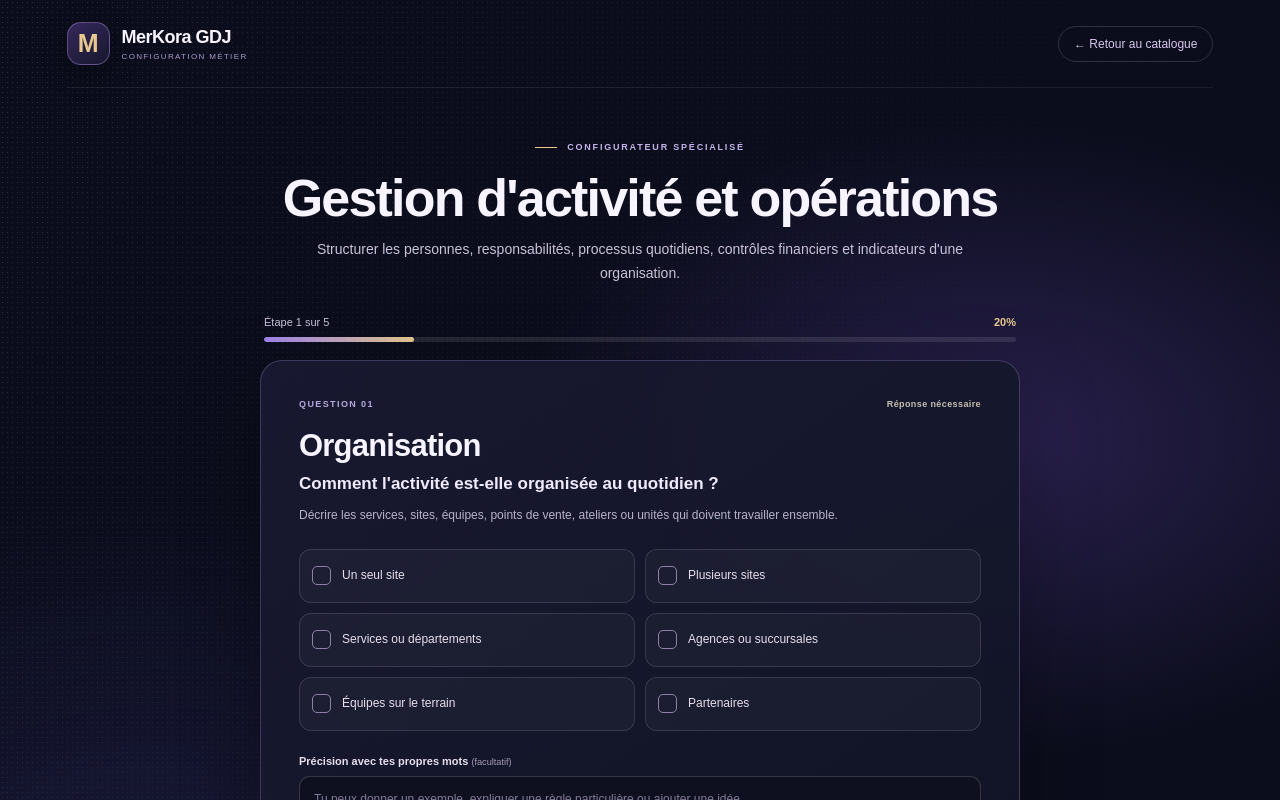
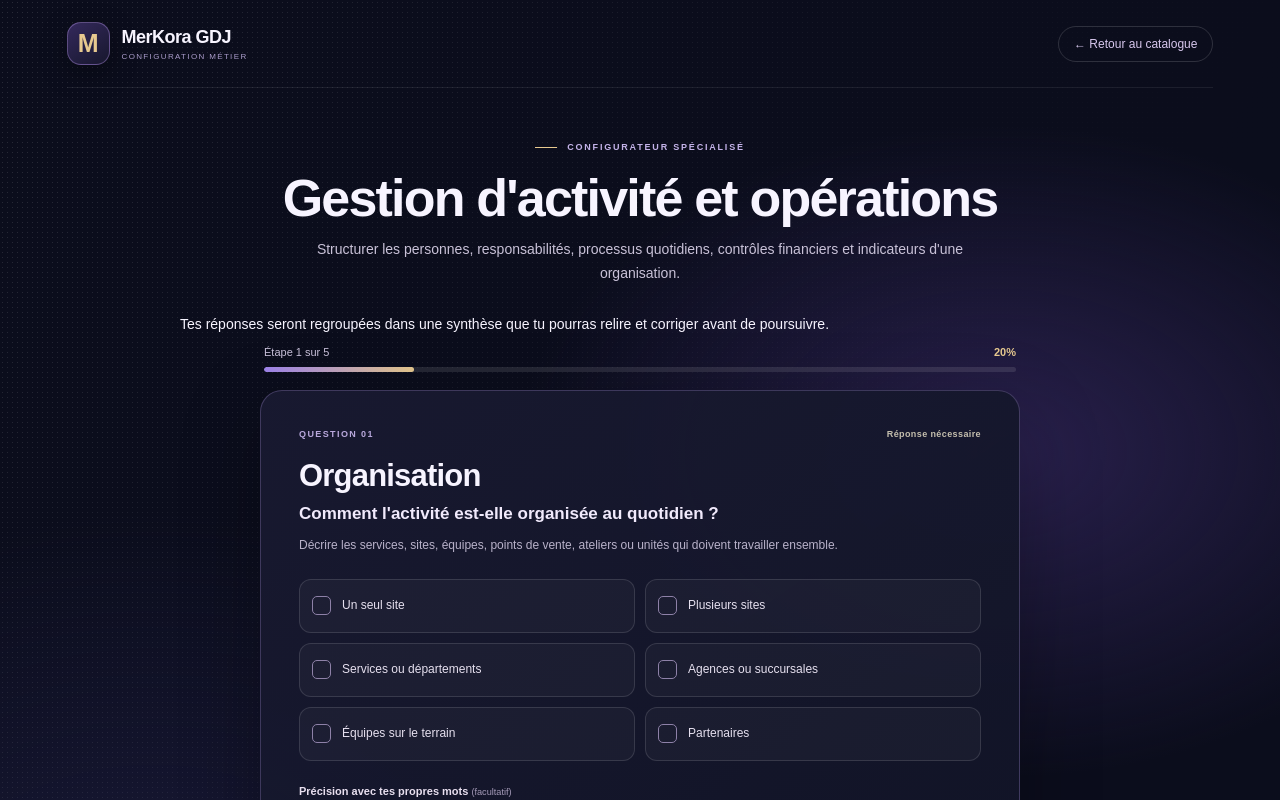
Before and after one commit to merkelnascom-art/Merkora-GDJ, a Next.js app: page /catalogue/configurer/business_management in a window 1280 px wide. Shown: the top 800 px of the page. Built offline with nearby package versions, Linux system fonts and the light colour scheme.

Commit message:
feat(merkora): explain reviewable project summary throughout flow

```diff
--- a/app/catalogue/configurer/specialized-configurator-flow.tsx
+++ b/app/catalogue/configurer/specialized-configurator-flow.tsx
@@ -248,6 +248,8 @@ export default function SpecializedConfiguratorFlow({ configurator }: { configur
           <p>{configurator.purpose}</p>
         </div>
 
+        <p className="mk-configurator-intro-note">Tes réponses seront regroupées dans une synthèse que tu pourras relire et corriger avant de poursuivre.</p>
+
         <div className="mk-configurator-progress" aria-label={`Progression : ${review ? visibleSteps.length : currentIndex + 1} sur ${visibleSteps.length}`}>
           <div><span>{review ? "Récapitulatif" : `Étape ${currentIndex + 1} sur ${visibleSteps.length}`}</span><strong>{Math.round((review ? 1 : (currentIndex + 1) / Math.max(visibleSteps.length, 1)) * 100)}%</strong></div>
           <div className="mk-configurator-progress-track"><i style={{ width: `${review ? 100 : (currentIndex + 1) / Math.max(visibleSteps.length, 1) * 100}%` }} /></div>
```
